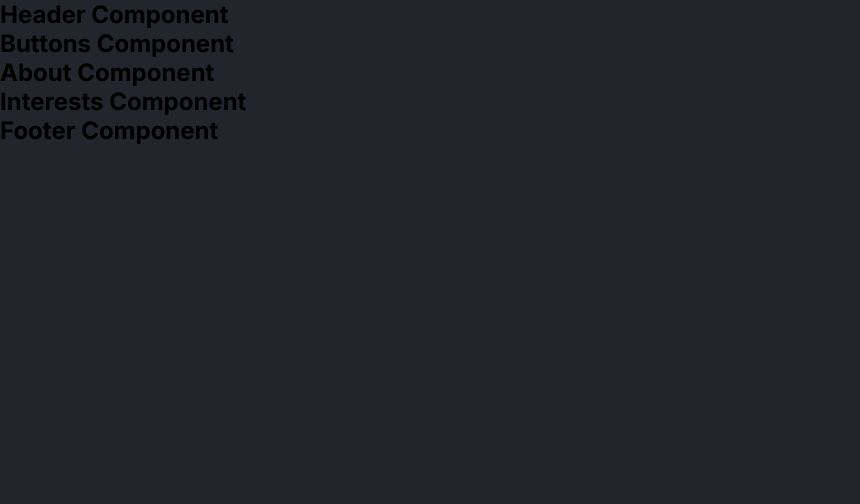
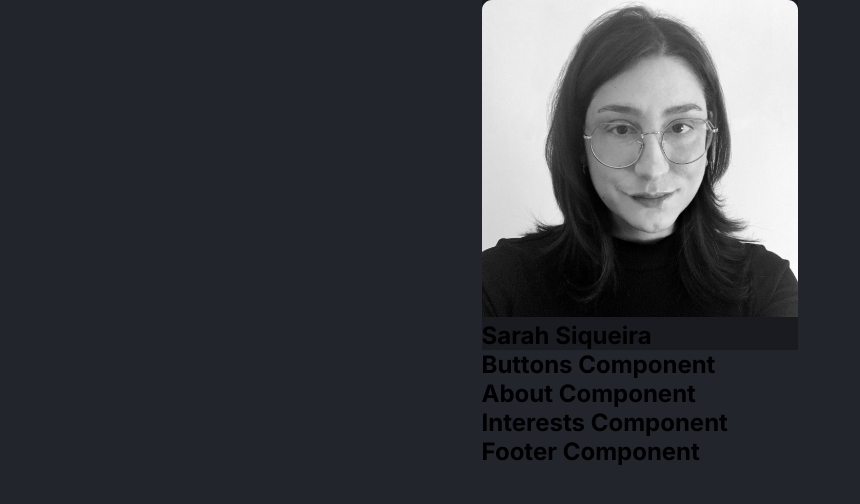
Before and after one commit to asterism0s/digital-business-card, a React (Vite) app: page / in a window 1280 px wide. Shown: the top 504 px of the page, without its empty margins (0-860 px from the left). Built offline with nearby package versions, Linux system fonts and the light colour scheme.

Commit message:
style: center business card on page

```diff
--- a/src/components/Header/Header.css
+++ b/src/components/Header/Header.css
@@ -0,0 +1,9 @@
+.profile-picture {
+    height: 19.81rem;
+    width: 19.81rem;
+}
+
+.business-card {
+    background-color: #1A1B21;
+    max-width: 19.81rem;
+}
--- a/src/components/Header/Header.jsx
+++ b/src/components/Header/Header.jsx
@@ -1,11 +1,12 @@
 import './Header.css';
+import profilePic from '../../assets/profile-picture.svg'
 
 function Header() {
     return (
-        <>
-            {/* <img scr="/assets/profile-picture.svg"></img> */}
-            <h2>Header Component</h2>
-        </>
+        <div className='business-card'>
+            <img className='profile-picture' src={profilePic} alt='profile picture'></img>
+            <h2 className=''>Sarah Siqueira</h2>
+        </div>
     );
 }
 
--- a/src/index.css
+++ b/src/index.css
@@ -22,10 +22,14 @@ a {
 
 
 body {
+    display: flex;
+    justify-content: center;
+
     background-color: #23252C;
     font-family: Inter, sans-serif;
 
-    width: 34.37rem;
-    height: 114.66rem;
+
+    width: 100%;
+    min-height: 100vh;
 
 }
```
